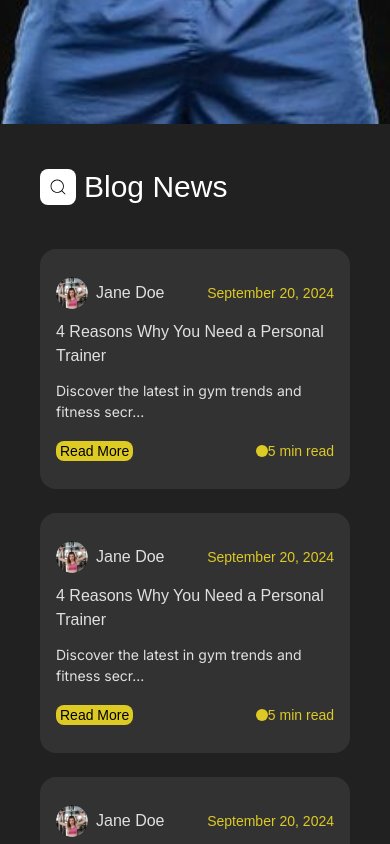
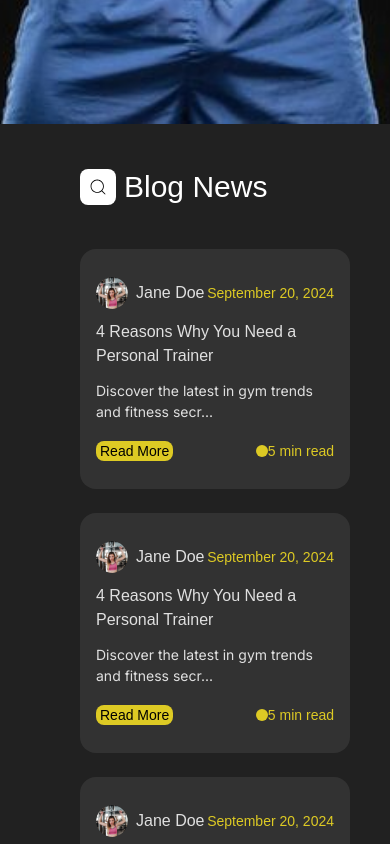
Before and after one commit to eyoaab/Gym-Management-Website, a React (Create React App) app in the folder front-end/gym-management-system/: page /blogs in a window 390 px wide. Shown: the part 720-1564 px from the top of the page. Built offline with nearby package versions, Linux system fonts and the light colour scheme; a web font is replaced by a local one.

Commit message:
improved the blog page by making it resposive

```diff
--- a/front-end/gym-management-system/src/pages/blogs-page/show-long-blogs.jsx
+++ b/front-end/gym-management-system/src/pages/blogs-page/show-long-blogs.jsx
@@ -10,7 +10,7 @@ function ShowLongBlogs() {
     setIsSidebarOpen(!isSidebarOpen);
   };
   return (
-    <div className="flex flex-col bg-classBg lg:pl-20 pl-10 pr-10 lg:pr-40">
+    <div className="flex flex-col  bg-classBg lg:pl-20 pl-20 pr-10 lg:pr-40">
       <div
         className="flex flex-row items-center py-10 space-x-2"
         onClick={handleToggleSidebar}
--- a/front-end/gym-management-system/src/pages/services-page/plans-page.jsx
+++ b/front-end/gym-management-system/src/pages/services-page/plans-page.jsx
@@ -33,14 +33,14 @@ function PlaningPage() {
         ></div>
 
         {/* Third Column */}
-        <div className="grid p-x-3 grid-cols-2 lg:grid-cols-1 md:grid-cols-1 gap-3 ">
+        <div className="grid p-x-3 grid-cols-2 lg:grid-cols-1 md:grid-cols-1 gap-3  ">
           <div
             className="h-[35vh] md:h-[30vh] bg-cover bg-center bg-no-repeat rounded-lg mb-6"
             style={{ backgroundImage: `url(${planImage1})` }}
           ></div>
 
           {/* Plan Container */}
-          <div className="bg-darkYellow rounded-xl p-3 w-max h-min lg:max-w-[240px]  ">
+          <div className="bg-darkYellow rounded-xl w-[150px] p-1 sm:p-3 sm:w-max h-min lg:max-w-[240px]  ">
             <p className="text-2xl font-saira text-black text-left">Plans</p>
             <div className="space-y-1">
               {/* Plan Options */}
```
